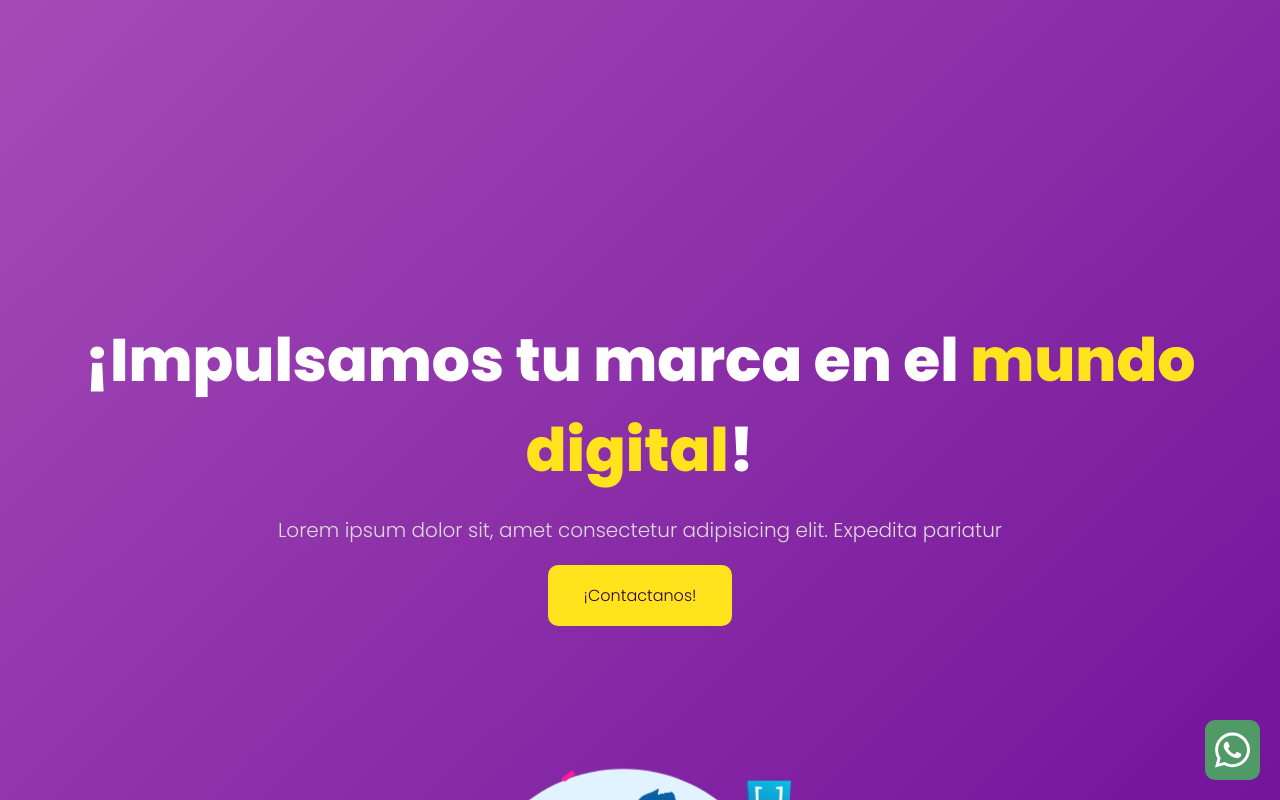
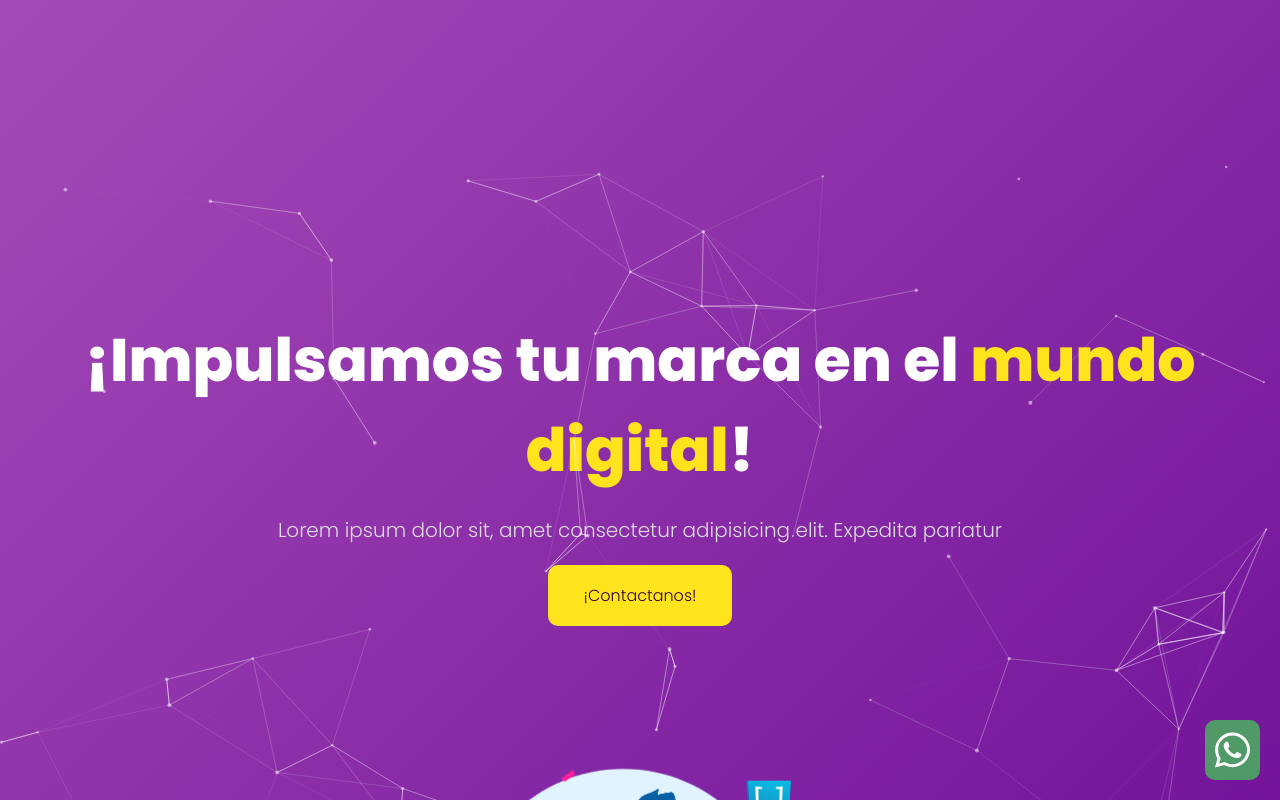
Before and after one commit to alanbirru/Dicrea-pagina, a React (Create React App) app: page / in a window 1280 px wide. Shown: the top 800 px of the page. Built offline with nearby package versions, Linux system fonts and the light colour scheme.

Commit message:
adding particles to hero

```diff
--- a/package.json
+++ b/package.json
@@ -21,6 +21,8 @@
     "react-parallax-tilt": "^1.7.148",
     "react-scripts": "5.0.1",
     "react-transition-group": "^4.4.5",
+    "react-tsparticles": "^2.12.2",
+    "tsparticles": "^2.12.0",
     "web-vitals": "^2.1.4"
   },
   "scripts": {
--- /dev/null
+++ b/src/components/ParticlesDesign.js
@@ -0,0 +1,90 @@
+import { useCallback } from "react";
+import Particles from "react-tsparticles";
+import { loadFull } from "tsparticles"; //
+
+export default function ParticlesDesign() {
+  const particlesInit = useCallback(async (engine) => {
+    console.log(engine);
+    // you can initiate the tsParticles instance (engine) here, adding custom shapes or presets
+    // this loads the tsparticles package bundle, it's the easiest method for getting everything ready
+    // starting from v2 you can add only the features you need reducing the bundle size
+    //await loadFull(engine);
+    await loadFull(engine);
+  }, []);
+
+  const particlesLoaded = useCallback(async (container) => {
+    await console.log(container);
+  }, []);
+
+  return (
+    <Particles
+      id="tsparticles"
+      init={particlesInit}
+      loaded={particlesLoaded}
+      options={{
+        fpsLimit: 60,
+        interactivity: {
+          events: {
+            onClick: {
+              enable: true,
+              mode: "push",
+            },
+            onHover: {
+              enable: true,
+              mode: "repulse",
+            },
+            resize: true,
+          },
+          modes: {
+            push: {
+              quantity: 4,
+            },
+            repulse: {
+              distance: 150,
+              duration: 0.4,
+            },
+          },
+        },
+        particles: {
+          color: {
+            value: "#ffffff",
+          },
+          links: {
+            color: "#ffffff",
+            distance: 150,
+            enable: true,
+            opacity: 0.5,
+            width: 1,
+          },
+          move: {
+            direction: "none",
+            enable: true,
+            outModes: {
+              default: "bounce",
+            },
+            random: false,
+            speed: 6,
+            straight: false,
+          },
+          number: {
+            density: {
+              enable: true,
+              area: 1200,
+            },
+            value: 80,
+          },
+          opacity: {
+            value: 0.5,
+          },
+          shape: {
+            type: "circle",
+          },
+          size: {
+            value: { min: 1, max: 2 },
+          },
+        },
+        detectRetina: true,
+      }}
+    />
+  );
+}
--- a/src/components/sections/Inicio.js
+++ b/src/components/sections/Inicio.js
@@ -1,4 +1,6 @@
 import "../../styles/inicio.css";
+import ParticlesDesign from "../ParticlesDesign";
+
 const Inicio = ({ guyComputer, id }) => {
   return (
     <div id={id} className="inicio-component section">
@@ -23,6 +25,7 @@
         </div>
 
         <div ref={guyComputer} className="computerGuy"></div>
+        <ParticlesDesign />
       </div>
     </div>
   );
```
Also changed, not shown: src/Cursor.js (deleted), 1 other file (tests, documents, lock files or other folders).
